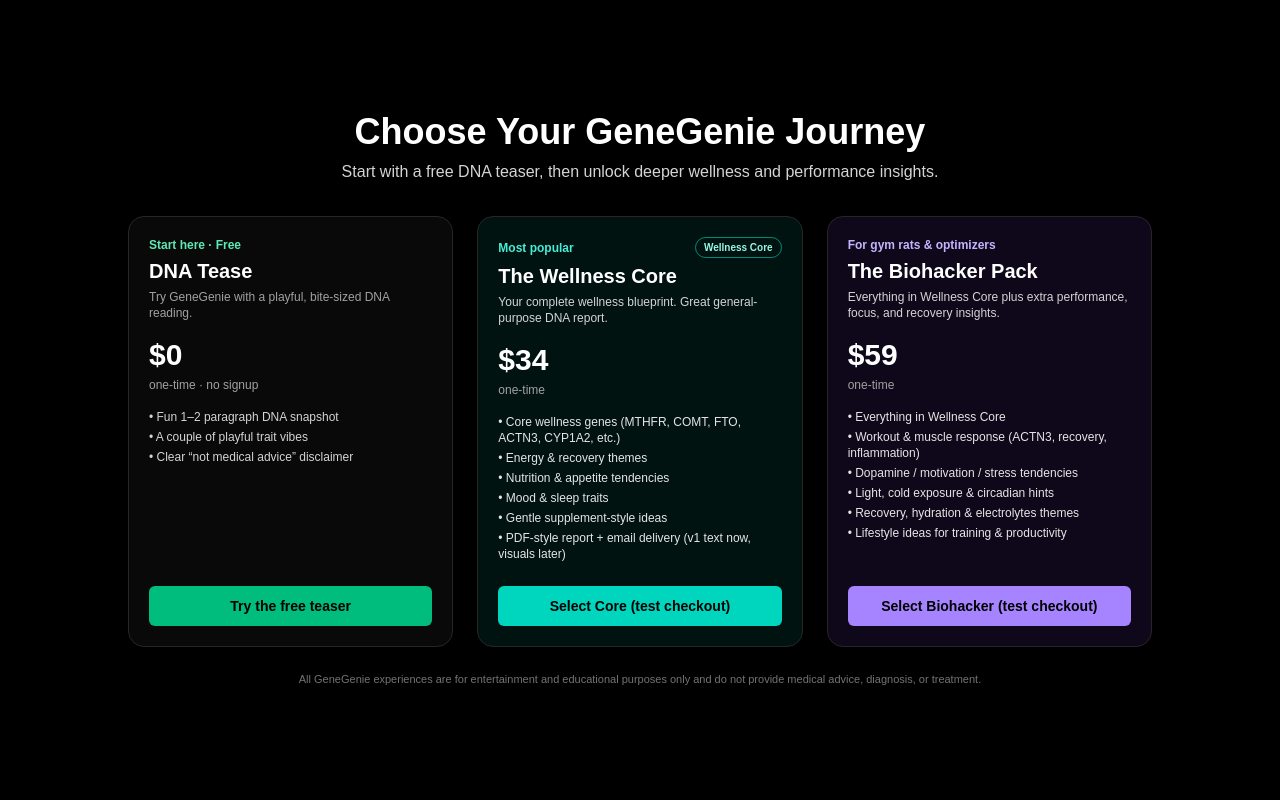
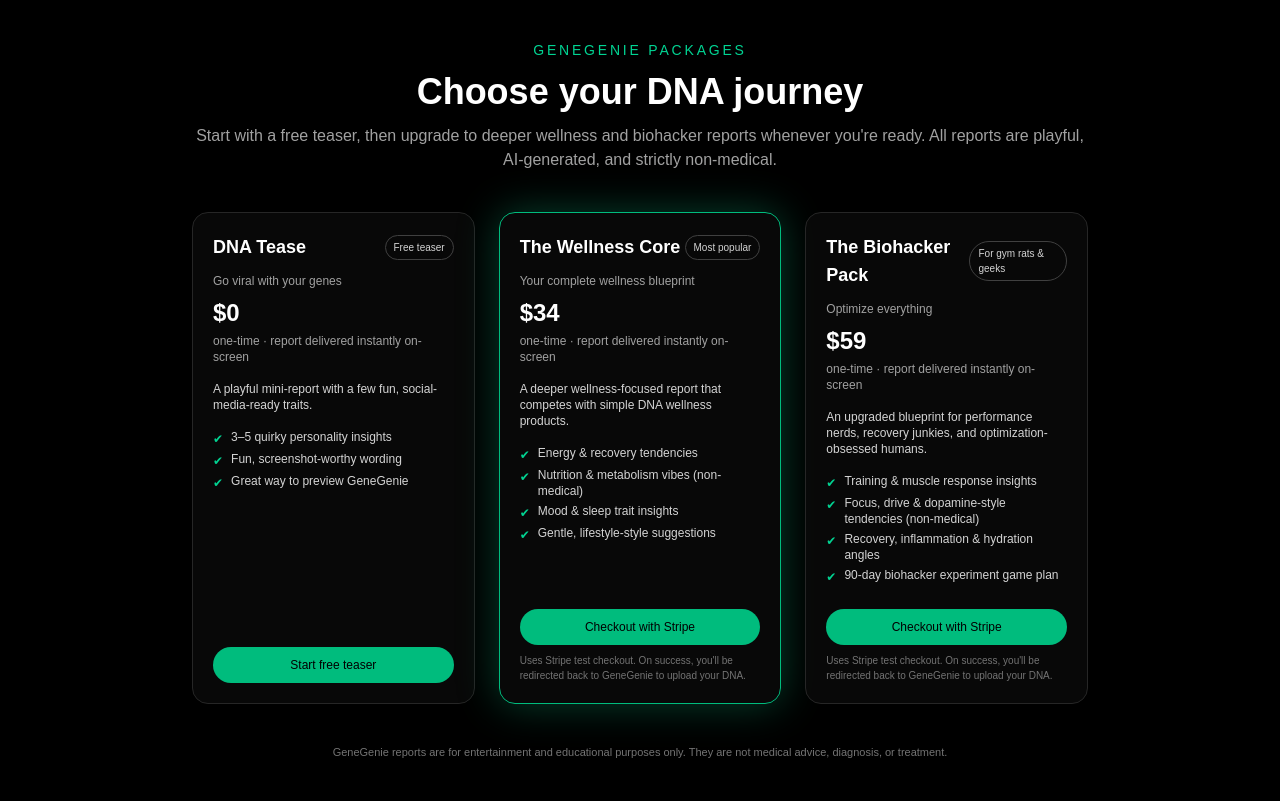
Before and after one commit to AnthonyBuildsCloud/genegenie-web, a Next.js app: page /packages in a window 1280 px wide. Built offline with nearby package versions, Linux system fonts and the light colour scheme.

Commit message:
Add homepage and packages page with Stripe links

```diff
--- a/app/packages/page.tsx
+++ b/app/packages/page.tsx
@@ -1,106 +1,133 @@
+const packages = [
+  {
+    id: "tease",
+    name: "DNA Tease",
+    tagline: "Go viral with your genes",
+    price: "$0",
+    badge: "Free teaser",
+    description:
+      "A playful mini-report with a few fun, social-media-ready traits.",
+    bullets: [
+      "3–5 quirky personality insights",
+      "Fun, screenshot-worthy wording",
+      "Great way to preview GeneGenie",
+    ],
+    cta: "Start free teaser",
+    href: "/upload?pkg=tease",
+    highlight: false,
+  },
+  {
+    id: "core",
+    name: "The Wellness Core",
+    tagline: "Your complete wellness blueprint",
+    price: "$34",
+    badge: "Most popular",
+    description:
+      "A deeper wellness-focused report that competes with simple DNA wellness products.",
+    bullets: [
+      "Energy & recovery tendencies",
+      "Nutrition & metabolism vibes (non-medical)",
+      "Mood & sleep trait insights",
+      "Gentle, lifestyle-style suggestions",
+    ],
+    cta: "Checkout with Stripe",
+    href: "https://buy.stripe.com/test_fZu7sL5jr7eY7M1eP2cQU03",
+    highlight: true,
+  },
+  {
+    id: "premium",
+    name: "The Biohacker Pack",
+    tagline: "Optimize everything",
+    price: "$59",
+    badge: "For gym rats & geeks",
+    description:
+      "An upgraded blueprint for performance nerds, recovery junkies, and optimization-obsessed humans.",
+    bullets: [
+      "Training & muscle response insights",
+      "Focus, drive & dopamine-style tendencies (non-medical)",
+      "Recovery, inflammation & hydration angles",
+      "90-day biohacker experiment game plan",
+    ],
+    cta: "Checkout with Stripe",
+    href: "https://buy.stripe.com/test_00w5kDbHP6aUc2hdKYcQU01",
+    highlight: false,
+  },
+];
+
 export default function PackagesPage() {
   return (
-    <main className="min-h-screen bg-black text-white flex items-center justify-center px-4 py-10">
-      <div className="w-full max-w-5xl">
-        <div className="mb-8 text-center">
-          <h1 className="text-3xl md:text-4xl font-bold mb-2">Choose Your GeneGenie Journey</h1>
-          <p className="text-sm md:text-base text-neutral-300">
-            Start with a free DNA teaser, then unlock deeper wellness and performance insights.
+    <main className="min-h-screen bg-black text-white px-4 py-10">
+      <div className="max-w-4xl mx-auto">
+        <div className="text-center mb-10">
+          <p className="text-sm uppercase tracking-[0.2em] text-emerald-400 mb-3">
+            GeneGenie Packages
+          </p>
+          <h1 className="text-3xl md:text-4xl font-semibold mb-3">
+            Choose your DNA journey
+          </h1>
+          <p className="text-neutral-400 text-sm md:text-base">
+            Start with a free teaser, then upgrade to deeper wellness and
+            biohacker reports whenever you&apos;re ready. All reports are
+            playful, AI-generated, and strictly non-medical.
           </p>
         </div>
 
         <div className="grid gap-6 md:grid-cols-3">
-          {/* Free Teaser */}
-          <div className="border border-neutral-800 rounded-2xl p-5 bg-neutral-950/90 shadow-lg flex flex-col">
-            <p className="text-xs font-semibold text-emerald-300 mb-1">Start here · Free</p>
-            <h2 className="text-xl font-semibold mb-1">DNA Tease</h2>
-            <p className="text-xs text-neutral-400 mb-4">Try GeneGenie with a playful, bite-sized DNA reading.</p>
-
-            <p className="text-3xl font-bold mb-1">$0</p>
-            <p className="text-xs text-neutral-400 mb-4">one-time · no signup</p>
-
-            <ul className="text-xs text-neutral-300 space-y-1 mb-6">
-              <li>• Fun 1–2 paragraph DNA snapshot</li>
-              <li>• A couple of playful trait vibes</li>
-              <li>• Clear “not medical advice” disclaimer</li>
-            </ul>
-
-            <a
-              href="/upload?pkg=tease"
-              className="mt-auto inline-flex items-center justify-center rounded-md px-4 py-2.5 text-sm font-semibold
-                         bg-emerald-500 text-black hover:bg-emerald-400 transition-colors"
+          {packages.map((pkg) => (
+            <div
+              key={pkg.id}
+              className={`flex flex-col rounded-2xl border p-5 bg-neutral-950/80 ${
+                pkg.highlight
+                  ? "border-emerald-500 shadow-[0_0_40px_rgba(16,185,129,0.35)]"
+                  : "border-neutral-800"
+              }`}
             >
-              Try the free teaser
-            </a>
-          </div>
-
-          {/* Wellness Core */}
-          <div className="border border-neutral-800 rounded-2xl p-5 bg-teal-500/10 shadow-lg flex flex-col">
-            <div className="flex items-center justify-between mb-1">
-              <p className="text-xs font-semibold text-teal-300">Most popular</p>
-              <span className="text-[10px] font-semibold px-2 py-0.5 rounded-full border border-teal-400/60 text-teal-200">
-                Wellness Core
-              </span>
+              <div className="flex items-center justify-between mb-3">
+                <h2 className="text-lg font-semibold">{pkg.name}</h2>
+                {pkg.badge && (
+                  <span className="text-[10px] px-2 py-1 rounded-full border border-neutral-700 text-neutral-300">
+                    {pkg.badge}
+                  </span>
+                )}
+              </div>
+              <p className="text-xs text-neutral-400 mb-2">{pkg.tagline}</p>
+              <p className="text-2xl font-bold mb-1">{pkg.price}</p>
+              <p className="text-xs text-neutral-400 mb-4">
+                one-time · report delivered instantly on-screen
+              </p>
+              <p className="text-xs text-neutral-300 mb-4">{pkg.description}</p>
+              <ul className="text-xs text-neutral-300 space-y-1 mb-6">
+                {pkg.bullets.map((b) => (
+                  <li key={b} className="flex gap-2">
+                    <span className="text-emerald-400 mt-[2px]">✔</span>
+                    <span>{b}</span>
+                  </li>
+                ))}
+              </ul>
+              <a
+                href={pkg.href}
+                className="mt-auto inline-flex items-center justify-center px-4 py-2.5
+                           rounded-full text-xs font-medium
+                           bg-emerald-500 hover:bg-emerald-400
+                           text-black transition-colors"
+                target={pkg.id === "tease" ? "_self" : "_blank"}
+                rel={pkg.id === "tease" ? undefined : "noreferrer"}
+              >
+                {pkg.cta}
+              </a>
+              {pkg.id !== "tease" && (
+                <p className="mt-2 text-[10px] text-neutral-500">
+                  Uses Stripe test checkout. On success, you&apos;ll be redirected
+                  back to GeneGenie to upload your DNA.
+                </p>
+              )}
             </div>
-            <h2 className="text-xl font-semibold mb-1">The Wellness Core</h2>
-            <p className="text-xs text-neutral-300 mb-4">
-              Your complete wellness blueprint. Great general-purpose DNA report.
-            </p>
-
-            <p className="text-3xl font-bold mb-1">$34</p>
-            <p className="text-xs text-neutral-400 mb-4">one-time</p>
-
-            <ul className="text-xs text-neutral-200 space-y-1 mb-6">
-              <li>• Core wellness genes (MTHFR, COMT, FTO, ACTN3, CYP1A2, etc.)</li>
-              <li>• Energy & recovery themes</li>
-              <li>• Nutrition & appetite tendencies</li>
-              <li>• Mood & sleep traits</li>
-              <li>• Gentle supplement-style ideas</li>
-              <li>• PDF-style report + email delivery (v1 text now, visuals later)</li>
-            </ul>
-
-            <a
-              href="https://buy.stripe.com/test_fZu7sL5jr7eY7M1eP2cQU03"
-              className="mt-auto inline-flex items-center justify-center rounded-md px-4 py-2.5 text-sm font-semibold
-                         bg-teal-400 text-black hover:bg-teal-300 transition-colors"
-            >
-              Select Core (test checkout)
-            </a>
-          </div>
-
-          {/* Biohacker Pack */}
-          <div className="border border-neutral-800 rounded-2xl p-5 bg-violet-500/10 shadow-lg flex flex-col">
-            <p className="text-xs font-semibold text-violet-300 mb-1">For gym rats & optimizers</p>
-            <h2 className="text-xl font-semibold mb-1">The Biohacker Pack</h2>
-            <p className="text-xs text-neutral-300 mb-4">
-              Everything in Wellness Core plus extra performance, focus, and recovery insights.
-            </p>
-
-            <p className="text-3xl font-bold mb-1">$59</p>
-            <p className="text-xs text-neutral-400 mb-4">one-time</p>
-
-            <ul className="text-xs text-neutral-200 space-y-1 mb-6">
-              <li>• Everything in Wellness Core</li>
-              <li>• Workout & muscle response (ACTN3, recovery, inflammation)</li>
-              <li>• Dopamine / motivation / stress tendencies</li>
-              <li>• Light, cold exposure & circadian hints</li>
-              <li>• Recovery, hydration & electrolytes themes</li>
-              <li>• Lifestyle ideas for training & productivity</li>
-            </ul>
-
-            <a
-              href="https://buy.stripe.com/test_00w5kDbHP6aUc2hdKYcQU01"
-              className="mt-auto inline-flex items-center justify-center rounded-md px-4 py-2.5 text-sm font-semibold
-                         bg-violet-400 text-black hover:bg-violet-300 transition-colors"
-            >
-              Select Biohacker (test checkout)
-            </a>
-          </div>
+          ))}
         </div>
 
-        <p className="mt-6 text-[11px] text-neutral-500 text-center">
-          All GeneGenie experiences are for entertainment and educational purposes only and do not provide
-          medical advice, diagnosis, or treatment.
+        <p className="mt-10 text-[11px] text-neutral-500 text-center">
+          GeneGenie reports are for entertainment and educational purposes only.
+          They are not medical advice, diagnosis, or treatment.
         </p>
       </div>
     </main>
--- a/app/page.tsx
+++ b/app/page.tsx
@@ -1,68 +1,62 @@
 export default function HomePage() {
   return (
     <main className="min-h-screen bg-black text-white flex items-center justify-center px-4">
-      <div className="max-w-3xl w-full border border-neutral-800 rounded-2xl p-8 md:p-10 bg-neutral-950/90 shadow-xl">
-        <div className="mb-6">
-          <span className="inline-flex items-center rounded-full border border-emerald-500/40 bg-emerald-500/10 px-3 py-1 text-xs font-medium text-emerald-300">
-            GeneGenie · DNA-powered wellness teaser
-          </span>
+      <div className="max-w-2xl w-full text-center">
+        <p className="text-sm uppercase tracking-[0.2em] text-emerald-400 mb-3">
+          GeneGenie · DNA-powered wellness
+        </p>
+        <h1 className="text-4xl md:text-5xl font-semibold mb-4">
+          Turn your raw DNA into fun,
+          <span className="text-emerald-400"> personalized insights</span>.
+        </h1>
+        <p className="text-neutral-400 text-sm md:text-base mb-8">
+          Upload a DNA file, and GeneGenie generates a playful,
+          non-medical report in seconds. Start with a free teaser,
+          then unlock deeper wellness and biohacker packages when you&apos;re ready.
+        </p>
+
+        <div className="flex flex-col sm:flex-row gap-3 justify-center mb-10">
+          <a
+            href="/packages"
+            className="inline-flex items-center justify-center px-6 py-3 rounded-full
+                       bg-emerald-500 hover:bg-emerald-400 text-sm font-medium
+                       transition-colors"
+          >
+            View DNA packages
+          </a>
+          <a
+            href="/upload?pkg=tease"
+            className="inline-flex items-center justify-center px-6 py-3 rounded-full
+                       border border-neutral-700 hover:border-neutral-500
+                       text-sm font-medium text-neutral-200 transition-colors"
+          >
+            Try free DNA teaser
+          </a>
         </div>
 
-        <h1 className="text-3xl md:text-4xl font-bold mb-4">
-          Turn your raw DNA into a playful wellness snapshot ⚡
-        </h1>
-
-        <p className="text-sm md:text-base text-neutral-300 mb-6 leading-relaxed">
-          GeneGenie gives you an instant, AI-generated interpretation of a few
-          of your DNA markers. This teaser experience is fun, bite-sized, and{" "}
-          <span className="font-semibold">never medical advice</span>—just a
-          glimpse into what&apos;s possible with your full report.
-        </p>
-
-        <div className="flex flex-col md:flex-row gap-4 mb-8">
-  <div className="flex flex-col md:flex-row gap-3 w-full md:w-auto">
-    <a
-      href="/upload?pkg=tease"
-      className="inline-flex items-center justify-center rounded-md px-5 py-3 text-sm font-semibold
-                 bg-emerald-500 text-black hover:bg-emerald-400 transition-colors w-full md:w-auto"
-    >
-      Try the free DNA teaser
-    </a>
-    <a
-      href="/packages"
-      className="inline-flex items-center justify-center rounded-md px-5 py-3 text-sm font-semibold
-                 border border-neutral-700 text-neutral-100 hover:border-neutral-500 hover:bg-neutral-900
-                 transition-colors w-full md:w-auto"
-    >
-      View full packages
-    </a>
-  </div>
-
-  <div className="text-xs text-neutral-400 flex-1 md:self-center">
-    No signup required for the teaser. When you&apos;re ready, upgrade to a deeper wellness or biohacker report.
-  </div>
-</div>
-
-
-        <div className="grid gap-4 md:grid-cols-3 text-xs md:text-sm text-neutral-300">
-          <div className="border border-neutral-800 rounded-xl p-3 bg-neutral-900/60">
-            <p className="font-semibold mb-1">Playful, not clinical</p>
-            <p>Lighthearted language, zero diagnosis. Think “cosmic horoscope” but for your DNA.</p>
+        <div className="grid grid-cols-1 sm:grid-cols-3 gap-4 text-left text-xs md:text-sm">
+          <div className="border border-neutral-800 rounded-xl p-4 bg-neutral-950/70">
+            <p className="font-semibold mb-1">Not medical advice</p>
+            <p className="text-neutral-400">
+              GeneGenie is for entertainment and education only. It&apos;s not
+              a diagnostic tool or a replacement for a doctor.
+            </p>
           </div>
-          <div className="border border-neutral-800 rounded-xl p-3 bg-neutral-900/60">
-            <p className="font-semibold mb-1">AI + genetics</p>
-            <p>We mix modern AI with basic genetic patterns to create fun, personalized narratives.</p>
+          <div className="border border-neutral-800 rounded-xl p-4 bg-neutral-950/70">
+            <p className="font-semibold mb-1">Works with raw DNA files</p>
+            <p className="text-neutral-400">
+              Designed to work with typical raw DNA exports (23andMe, Ancestry, etc.).
+              This demo uses a tiny test file just to show the experience.
+            </p>
           </div>
-          <div className="border border-neutral-800 rounded-xl p-3 bg-neutral-900/60">
-            <p className="font-semibold mb-1">Future-ready</p>
-            <p>This teaser is step one. Full wellness, fitness, and trait reports are coming.</p>
+          <div className="border border-neutral-800 rounded-xl p-4 bg-neutral-950/70">
+            <p className="font-semibold mb-1">AI-generated on demand</p>
+            <p className="text-neutral-400">
+              Every report is generated fresh with AI so it feels personal,
+              playful, and aligned with the package you choose.
+            </p>
           </div>
         </div>
-
-        <p className="mt-6 text-[11px] text-neutral-500">
-          GeneGenie is for entertainment and educational purposes only. It does
-          not provide medical, diagnostic, or treatment advice.
-        </p>
       </div>
     </main>
   );
```
